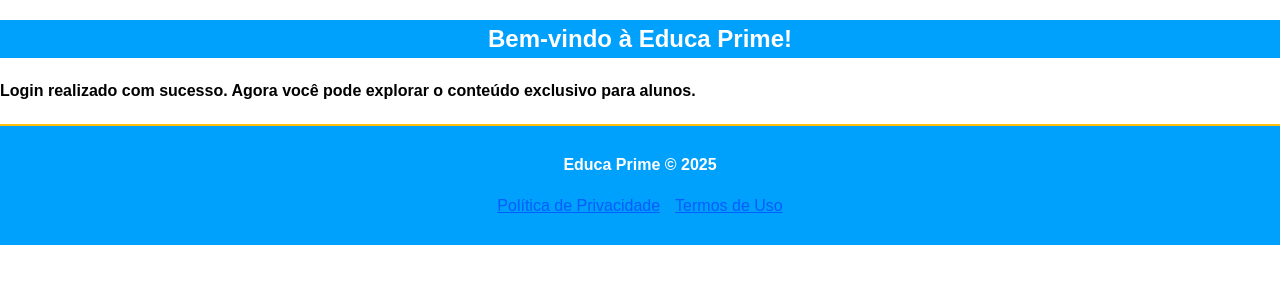
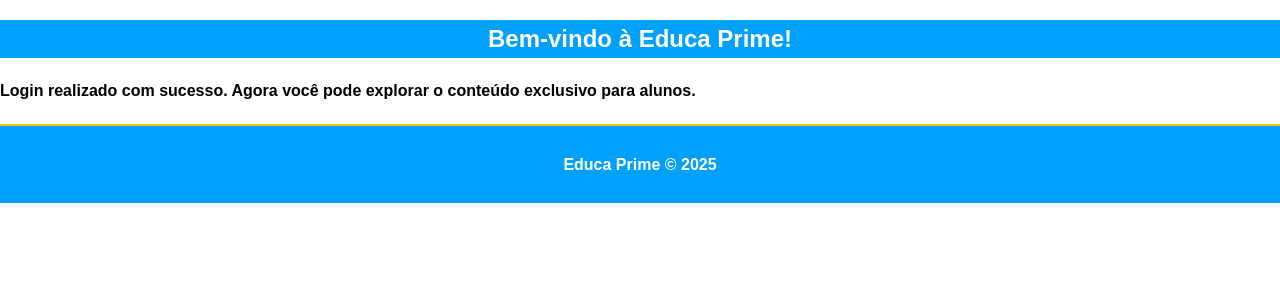
Before and after one commit to gerson762/PROJETO-_CSM, a Flask app: template PROJETO-_CSM-main 1/projeto ADS/templates/welcome.html in a window 1280 px wide. Shown: the part 133-433 px from the top of the page. Run offline with Flask 3, Linux system fonts and the light colour scheme; the template is opened without the code that fills it, so the values that code supplies are empty.

Commit message:
Update welcome.html

```diff
--- a/PROJETO-_CSM-main 1/projeto ADS/templates/welcome.html
+++ b/PROJETO-_CSM-main 1/projeto ADS/templates/welcome.html
@@ -15,10 +15,6 @@
         </main>
         <footer>
             <p>Educa Prime &copy; 2025</p>
-             <ul style="list-style: none; display: flex; justify-content: center; gap: 15px; padding: 0;">
-            <li><a href="politica-de-privacidade.html" class="footer-link">Política de Privacidade</a></li>
-            <li><a href="termos-de-uso.html" class="footer-link">Termos de Uso</a></li>
-        </ul>
         </footer>
     </body>
 
```
